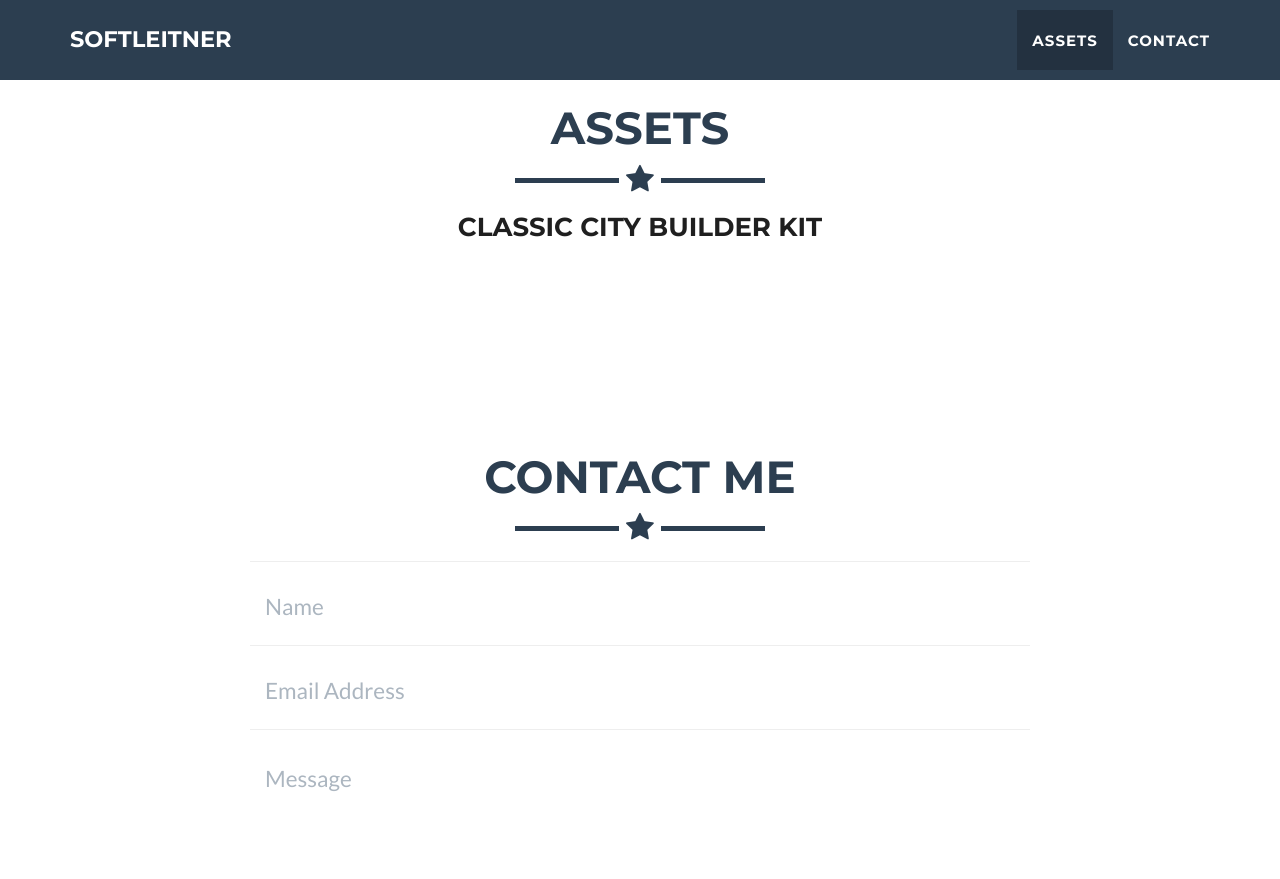
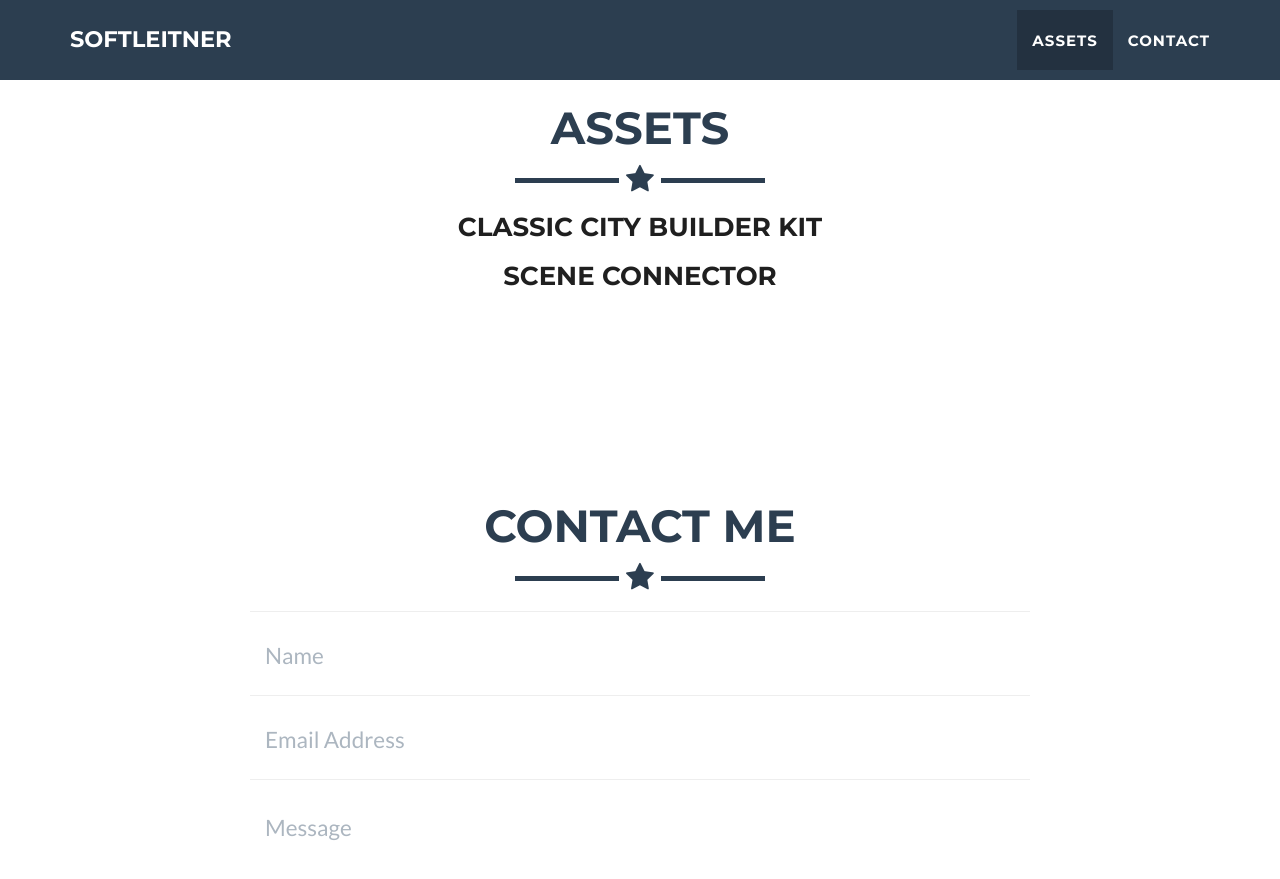
Before and after one commit to Schossi/SoftLeitnerWeb, a Jekyll site: the page built from index.html, in a window 1280 px wide and 900 px high, scrolled down 828 px. Shown: the top 879 px of the window. Built offline with Jekyll 4.4.1, drawn with Linux system fonts in a browser that asks for light colours.

Commit message:
added scene connector

```diff
--- a/_includes/portfolio_grid.html
+++ b/_includes/portfolio_grid.html
@@ -7,6 +7,7 @@
                     <h2>Assets</h2>
                     <hr class="star-primary">
                     <a href="https://citybuilder.softleitner.com/"><h3>Classic City Builder Kit</h3></a>
+                    <a href="https://sceneconnector.softleitner.com/"><h3>Scene Connector</h3></a>
                 </div>
             </div>
             <!-- <div class="portfolio-flex-row">
```
